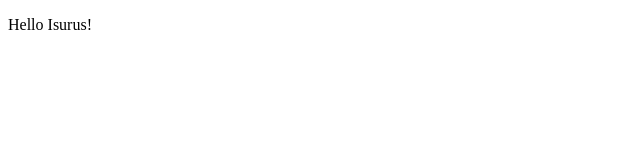
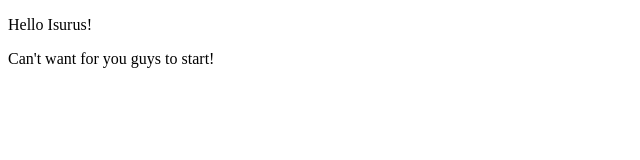
Before and after one commit to scottbromander/isurus-sample-1, a plain HTML site: page index.html in a window 1280 px wide. Shown: the whole page, without its empty margins (0-640 px from the left). Drawn offline with Linux system fonts and the light colour scheme.

Commit message:
adds inspiring message

```diff
--- a/index.html
+++ b/index.html
@@ -6,5 +6,6 @@
   </head>
   <body>
     <p>Hello Isurus!</p>
+    <p>Can't want for you guys to start!</p>
   </body>
 </html>
```
